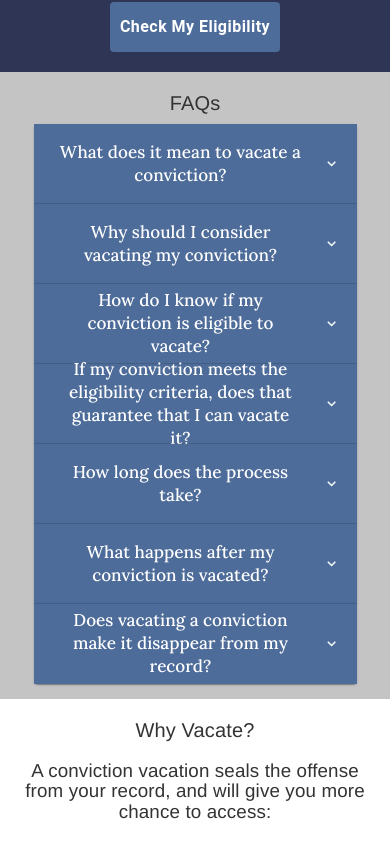
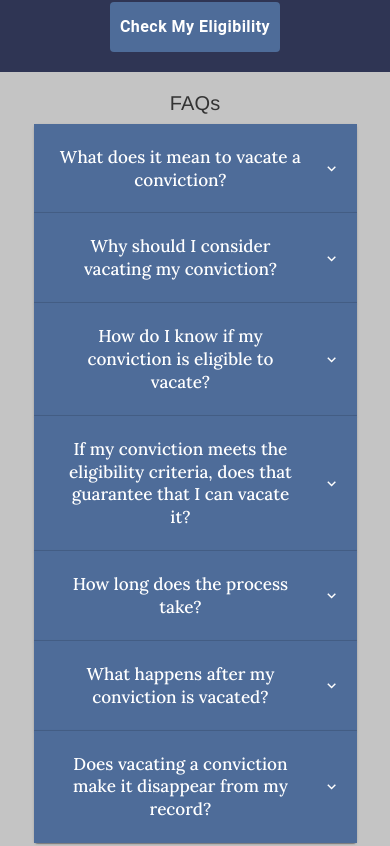
Before and after one commit to openseattle/clearviction-v1, a React (Create React App) app: page / in a window 390 px wide. Shown: the part 1259-2105 px from the top of the page. Built offline with nearby package versions, Linux system fonts and the light colour scheme.

Commit message:
Update Accordion.jsx
allow responsive height

```diff
--- a/src/Components/Accordion.jsx
+++ b/src/Components/Accordion.jsx
@@ -14,7 +14,7 @@ const useStyles = makeStyles((theme) => ({
   accordionSummary: {
     backgroundColor: theme.palette.primary.light,
     color: "white",
-    height: "8rem",
+    minHeight: "8rem",
   },
   iconStyle: {
     color: "white",
```
